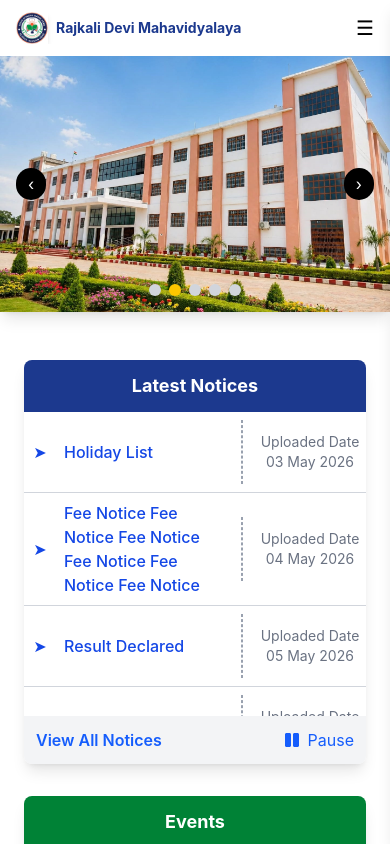
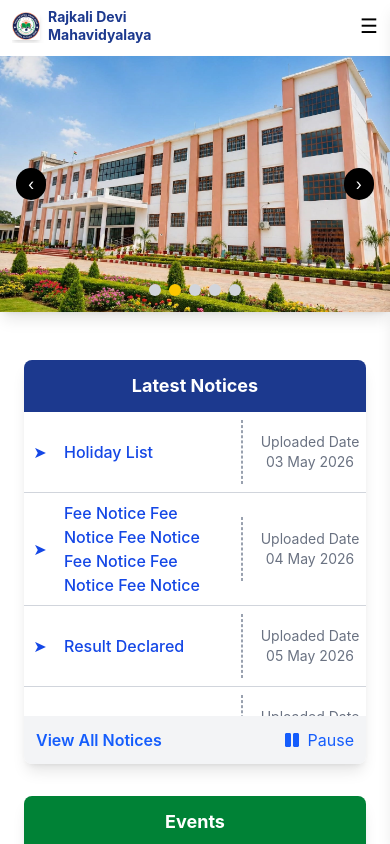
Before and after one commit to muzammilhusainid/RkdDegreeCollege, a React (Vite) app: page / in a window 390 px wide. Shown: the top 844 px of the page. Built offline with nearby package versions, Linux system fonts and the light colour scheme.

Commit message:
Update alignment

```diff
--- a/src/componenets/header/Header.jsx
+++ b/src/componenets/header/Header.jsx
@@ -16,7 +16,7 @@ const Header = () => {
   }, []);
 
   return (
-    <header className="z-50">
+    <header className="z-50 w-full">
       {/* Top Logo + Info Section (Desktop only) */}
       <div
         className={`hidden lg:flex max-w-screen-xl mx-auto justify-between items-center py-3 px-6 transition-all duration-500 ${
@@ -50,7 +50,7 @@ const Header = () => {
 
       {/* Mobile Header (Logo + Hamburger) */}
       <div
-        className={`flex lg:hidden justify-between items-center py-3 px-4 bg-white fixed top-0 left-0 w-full z-50 ${
+        className={`flex lg:hidden justify-between items-center py-2 px-3 bg-white fixed top-0 left-0 w-full z-50 ${
           isScrolled ? "shadow-md" : ""
         }`}
       >
@@ -58,9 +58,9 @@ const Header = () => {
           <img
             src={logo}
             alt="College Logo"
-            className="h-8 w-8 object-cover shadow-md flex-shrink-0"
+            className="h-7 w-7 object-cover shadow-md flex-shrink-0"
           />
-          <span className="text-sm font-bold text-blue-900 break-words max-w-[200px]">
+          <span className="text-sm font-bold text-blue-900 break-words max-w-[180px] leading-tight">
             Rajkali Devi Mahavidyalaya
           </span>
         </div>
@@ -94,7 +94,7 @@ const Header = () => {
             <a
               href={RkdForm}
               target="blank"
-              className="bg-yellow-400 text-blue-900 font-semibold px-4 py-2 rounded hover:bg-yellow-500 shadow-md hover:shadow-lg transition"
+              className="bg-yellow-400 text-blue-900 font-semibold px-3 py-2 rounded hover:bg-yellow-500 shadow-md hover:shadow-lg transition text-sm"
             >
               Admission Form
             </a>
@@ -122,7 +122,7 @@ const Header = () => {
             <a
               href={RkdForm}
               target="blank"
-              className="bg-yellow-400 text-blue-900 font-semibold px-4 py-2 rounded hover:bg-yellow-500 shadow-md hover:shadow-lg transition"
+              className="bg-yellow-400 text-blue-900 font-semibold px-3 py-2 rounded hover:bg-yellow-500 shadow-md hover:shadow-lg transition text-sm"
             >
               Admission Form
             </a>
@@ -155,7 +155,7 @@ const Header = () => {
           <a
             href={RkdForm}
             target="blank"
-            className="bg-yellow-400 text-blue-900 font-semibold px-4 py-2 rounded hover:bg-yellow-500 shadow-md hover:shadow-lg transition"
+            className="bg-yellow-400 text-blue-900 font-semibold px-3 py-2 rounded hover:bg-yellow-500 shadow-md hover:shadow-lg transition text-sm"
           >
             Admission Form
           </a>
```
